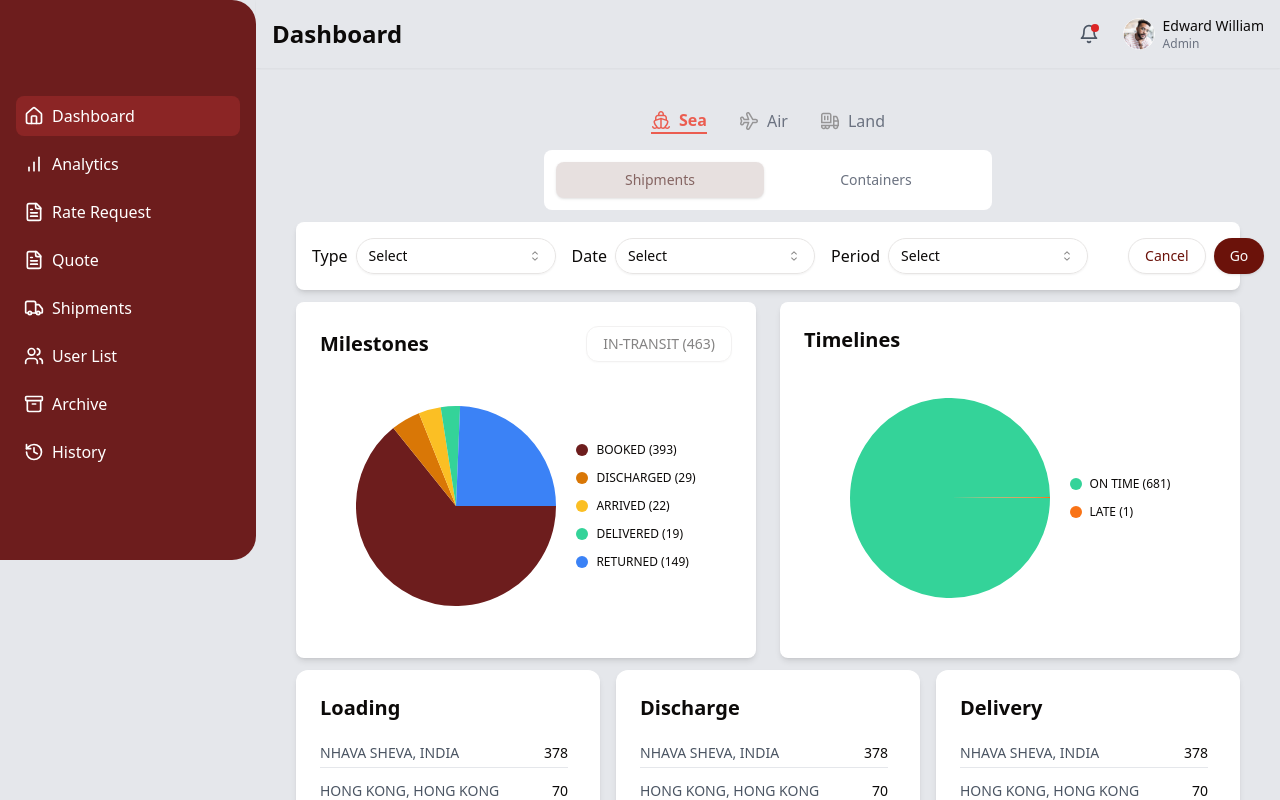
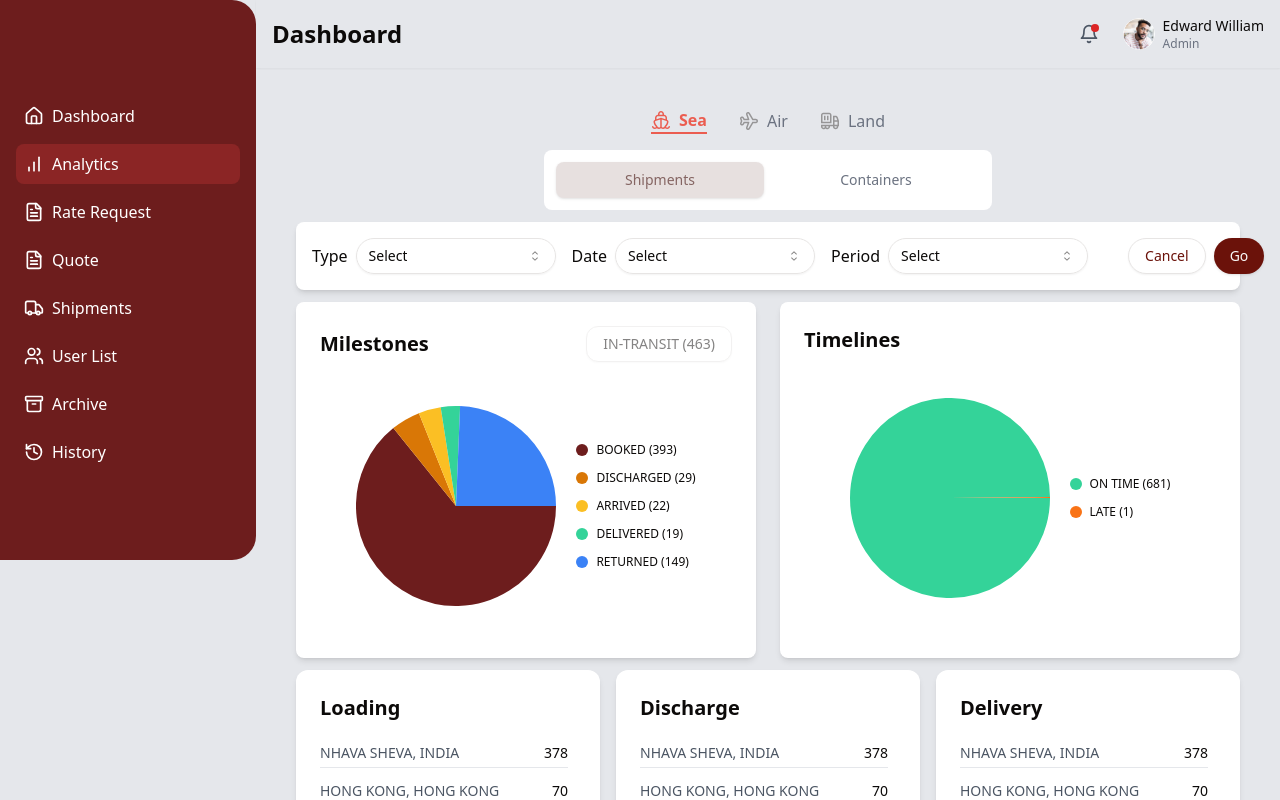
Before and after one commit to bhataasim1/shipment-js-tigers, a Next.js app: page /dashboard/analytics in a window 1280 px wide. Shown: the top 800 px of the page. Built offline with nearby package versions, Linux system fonts and the light colour scheme.

Commit message:
Refactor Sidebar component to use client-side navigation and highlight active links

```diff
--- a/app/dashboard/_components/Sidebar.tsx
+++ b/app/dashboard/_components/Sidebar.tsx
@@ -1,3 +1,5 @@
+"use client";
+
 import {
   HomeIcon,
   BarChartIcon,
@@ -8,26 +10,32 @@ import {
   HistoryIcon,
 } from "lucide-react";
 import Link from "next/link";
+import { usePathname } from "next/navigation";
 
 export default function Sidebar() {
+  const path = usePathname();
   return (
     <aside className="fixed w-64 bg-[#6D1D1D] text-white h-[70%] rounded-r-3xl">
       <div className="p-4">
         <nav>
           <ul className="space-y-2 mt-20">
             <li>
-              <Link
+            <Link
                 href="/dashboard"
-                className="flex items-center space-x-2 p-2 rounded-lg bg-[#8B2525]"
+                className={`flex items-center space-x-2 p-2 rounded-lg ${
+                  path === "/dashboard" ? "bg-[#8B2525]" : "hover:bg-[#8B2525]"
+                }`}
               >
                 <HomeIcon className="w-5 h-5" />
                 <span>Dashboard</span>
               </Link>
             </li>
             <li>
-              <Link
+            <Link
                 href="/dashboard/analytics"
-                className="flex items-center space-x-2 p-2 rounded-lg hover:bg-[#8B2525]"
+                className={`flex items-center space-x-2 p-2 rounded-lg ${
+                  path === "/dashboard/analytics" ? "bg-[#8B2525]" : "hover:bg-[#8B2525]"
+                }`}
               >
                 <BarChartIcon className="w-5 h-5" />
                 <span>Analytics</span>
```
